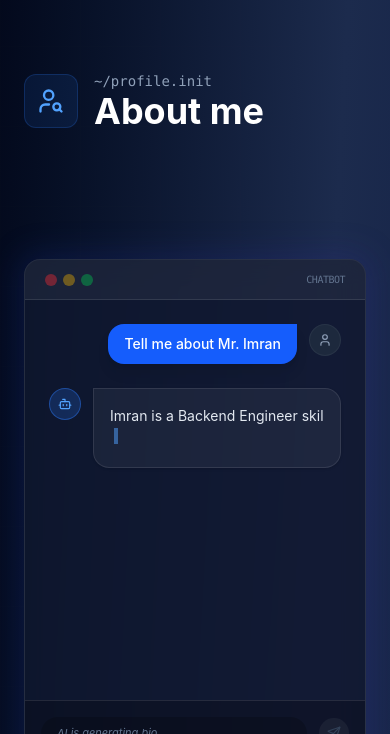
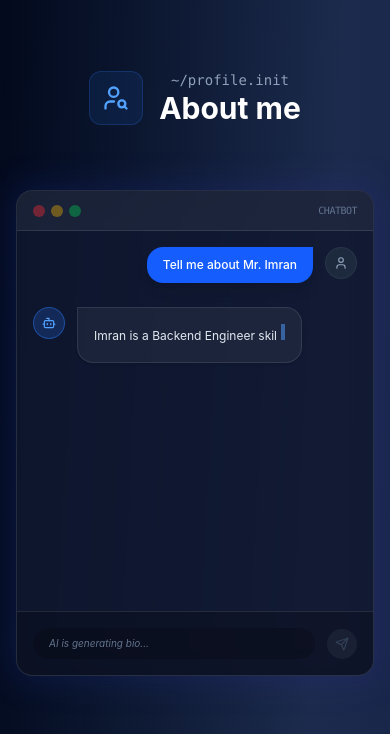
Before and after one commit to ImranChowdhury00/portfolio-project, a React (Vite) app: page / in a window 390 px wide. Shown: the part 834-1568 px from the top of the page. Built offline with nearby package versions, Linux system fonts and the light colour scheme.

Commit message:
feat:responsive about section

```diff
--- a/src/components/About.jsx
+++ b/src/components/About.jsx
@@ -67,16 +67,21 @@ const About = () => {
     <section
       id="about"
       ref={sectionRef}
-      className="py-24 px-6 min-h-screen flex items-center bg-transparent mt-16"
+      className="py-20 md:py-24 px-4 sm:px-6 min-h-screen flex items-center bg-transparent mt-10 md:mt-16"
     >
-      <div className="max-w-6xl mx-auto grid grid-cols-1 md:grid-cols-2 gap-16 items-center w-full">
-        <div className="flex items-center gap-4 mb-16">
-          <div className="p-3 bg-blue-500/10 border border-blue-500/20 rounded-xl">
+      <div className="max-w-6xl mx-auto grid grid-cols-1 md:grid-cols-2 gap-10 md:gap-16 items-center w-full">
+        {/* Left Side */}
+        <div className="flex items-center gap-4 mb-6 md:mb-16 justify-center md:justify-start text-center md:text-left">
+          <div className="p-3 bg-blue-500/10 border border-blue-500/20 rounded-xl shrink-0">
             <UserSearch className="text-blue-400" size={28} />
           </div>
+
           <div>
             <p className="text-slate-400 font-mono text-sm">~/profile.init</p>
-            <h2 className="text-4xl font-bold text-white">About me</h2>
+
+            <h2 className="text-3xl sm:text-4xl font-bold text-white">
+              About me
+            </h2>
           </div>
         </div>
 
@@ -87,30 +92,33 @@ const About = () => {
 
           <div className="relative bg-[#0f172a]/80 backdrop-blur-md border border-white/10 rounded-2xl overflow-hidden">
             {/* Window Header */}
-            <div className="bg-white/5 px-5 py-3 border-b border-white/10 flex items-center justify-between">
+            <div className="bg-white/5 px-4 sm:px-5 py-3 border-b border-white/10 flex items-center justify-between">
               <div className="flex gap-1.5">
                 <div className="w-3 h-3 rounded-full bg-red-500/40" />
                 <div className="w-3 h-3 rounded-full bg-yellow-500/40" />
                 <div className="w-3 h-3 rounded-full bg-green-500/40" />
               </div>
+
               <span className="text-[10px] font-mono text-slate-500 uppercase tracking-tighter">
                 Chatbot
               </span>
             </div>
 
             {/* Chat Body */}
-            <div className="p-6 h-[400px] flex flex-col gap-6 overflow-hidden">
-              {/* User Message (Triggered by Scroll) */}
+            <div className="p-4 sm:p-6 h-[380px] sm:h-[400px] flex flex-col gap-6 overflow-hidden">
+              {/* User Message */}
               {userText && (
                 <div className="flex gap-3 items-start justify-end animate-in fade-in slide-in-from-right-4 duration-500">
                   <div className="bg-blue-600 text-white px-4 py-2.5 rounded-2xl rounded-tr-none shadow-lg max-w-[85%]">
-                    <p className="text-sm font-medium">
+                    <p className="text-xs sm:text-sm font-medium break-words">
                       {userText}
+
                       {userText.length < fullUserQuery.length && (
                         <span className="inline-block w-1 h-4 ml-1 bg-white animate-pulse" />
                       )}
                     </p>
                   </div>
+
                   <div className="w-8 h-8 rounded-full bg-slate-800 flex items-center justify-center shrink-0 border border-white/5">
                     <User size={14} className="text-slate-400" />
                   </div>
@@ -125,16 +133,15 @@ const About = () => {
                   </div>
 
                   {isAiTyping ? (
-                    /* THE 3 DOTS INDICATOR */
                     <div className="flex gap-1.5 p-4 bg-white/5 rounded-2xl rounded-tl-none border border-white/10 items-center">
                       <div className="w-1.5 h-1.5 bg-blue-400 rounded-full animate-bounce [animation-delay:-0.3s]" />
                       <div className="w-1.5 h-1.5 bg-blue-400 rounded-full animate-bounce [animation-delay:-0.15s]" />
                       <div className="w-1.5 h-1.5 bg-blue-400 rounded-full animate-bounce" />
                     </div>
                   ) : (
-                    /* AI TYPED RESPONSE */
-                    <div className="bg-white/5 text-slate-200 p-4 rounded-2xl rounded-tl-none border border-white/10 shadow-sm text-sm leading-relaxed max-w-[90%]">
+                    <div className="bg-white/5 text-slate-200 p-4 rounded-2xl rounded-tl-none border border-white/10 shadow-sm text-xs sm:text-sm leading-relaxed max-w-[90%] break-words">
                       {aiText}
+
                       {aiText.length < fullAiResponse.length && (
                         <span className="inline-block w-1 h-4 ml-1 bg-blue-400 animate-pulse" />
                       )}
@@ -144,14 +151,15 @@ const About = () => {
               )}
             </div>
 
-            {/* Bottom Input Area (Visual Only) */}
+            {/* Bottom Input Area */}
             <div className="p-4 bg-black/20 border-t border-white/10 flex gap-3 items-center">
-              <div className="flex-1 bg-black/20 rounded-full px-4 py-2 text-[11px] text-slate-500 flex items-center italic">
+              <div className="flex-1 bg-black/20 rounded-full px-4 py-2 text-[10px] sm:text-[11px] text-slate-500 flex items-center italic">
                 {aiText.length === fullAiResponse.length
                   ? "Message delivered."
                   : "AI is generating bio..."}
               </div>
-              <div className="p-2 rounded-full bg-white/5 text-slate-700">
+
+              <div className="p-2 rounded-full bg-white/5 text-slate-700 shrink-0">
                 <Send size={14} />
               </div>
             </div>
```
